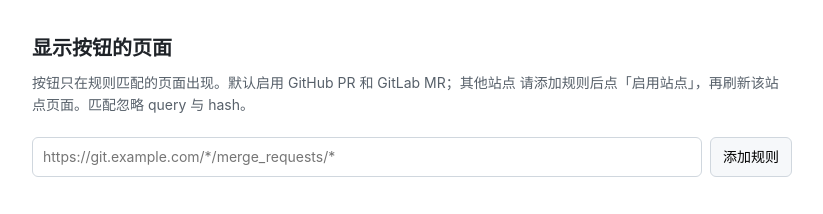
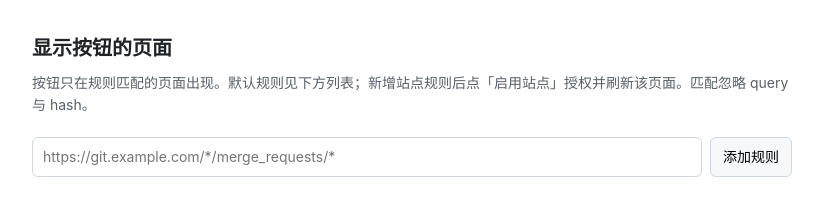
Before and after one commit to SkyeBeFreeman/lgtm-for-me, a browser extension: page options.html in a window 1280 px wide. Shown: the whole page, without its empty margins (228-1051 px from the left). Drawn offline with Linux system fonts and the light colour scheme.

Commit message:
chore: remove internal site names and hosts from code and docs
Co-Authored-By: CodeBuddy <codebuddy@tencent.com>
Signed-off-by: Haotian Zhang <24446200+SkyeBeFreeman@users.noreply.github.com>

```diff
--- a/options.html
+++ b/options.html
@@ -20,7 +20,7 @@
 </head>
 <body>
   <h1>显示按钮的页面</h1>
-  <p class="hint">按钮只在规则匹配的页面出现。默认启用 GitHub PR 和 GitLab MR；其他站点 请添加规则后点「启用站点」，再刷新该站点页面。匹配忽略 query 与 hash。</p>
+  <p class="hint">按钮只在规则匹配的页面出现。默认规则见下方列表；新增站点规则后点「启用站点」授权并刷新该页面。匹配忽略 query 与 hash。</p>
   <form id="add-form">
     <input id="pattern" type="text" placeholder="https://git.example.com/*/merge_requests/*" autocomplete="off" spellcheck="false">
     <button type="submit">添加规则</button>
```
